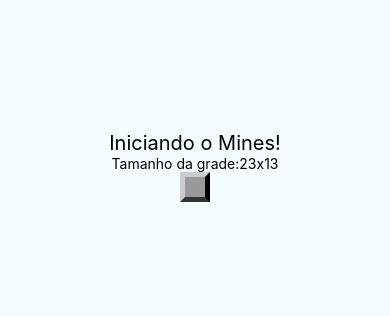
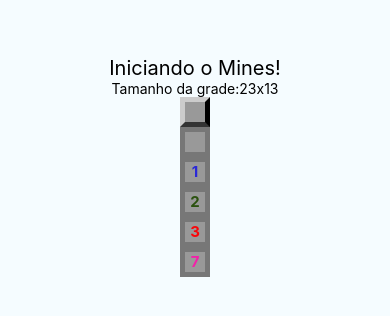
Before and after one commit to Danlei27/React-native-Campo-minado, a React Native app: screen / in a window 390 px wide. Shown: the part 256-572 px from the top of the page. Built offline with nearby package versions, Linux system fonts and the light colour scheme.

Commit message:
estilo de mines, apened, label

```diff
--- a/App.js
+++ b/App.js
@@ -12,6 +12,11 @@
           {params.getRowsAmount()}x{params.getColumnsAmount()}
         </Text>
         <Field></Field>
+        <Field opened ></Field>
+        <Field opened nearMines={1}></Field>
+        <Field opened nearMines={2}></Field>
+        <Field opened nearMines={3}></Field>
+        <Field opened nearMines={7}></Field>
       </View>
     )
   }
--- a/src/components/Field.js
+++ b/src/components/Field.js
@@ -1,14 +1,27 @@
 import React  from 'react'
 import {Text, View, StyleSheet} from 'react-native'
 import params from '../params'
+
 export default props => {
+    const {mined, opened, nearMines } = props
     const styleField = [styles.field]
     // outros estilos aqui!
+    if (opened) styleField.push(styles.opened)
     if (styleField.length === 1) styleField.push(styles.regular)
+
+    let color = null
+    if (nearMines >  0) {
+        if (nearMines == 1) color = '#2A28D7'
+        if (nearMines == 2) color = '#2B520F'
+        if (nearMines > 2 && nearMines < 6) color = '#F9060A'
+        if (nearMines >= 6) color = '#F221A9'
+    }
 
     return(
         <View style={styleField}>
-
+            {!mined && opened && nearMines > 0 ?
+                <Text style={[styles.label, { color: color }]}>
+                    {nearMines}</Text> : false}
         </View>
     )
 }
@@ -24,5 +37,15 @@
         borderLeftColor: '#CCC',
         borderTopColor: '#CCC',
         borderBottomColor: '#333',
+    },
+    opened:{
+        backgroundColor: '#999',
+        borderColor: '#777',
+        alignItems: 'center',
+        justifyContent: 'center',
+    },
+    label: {
+        fontWeight: 'bold',
+        fontSize: params.fontSize,
     }
 })
```
